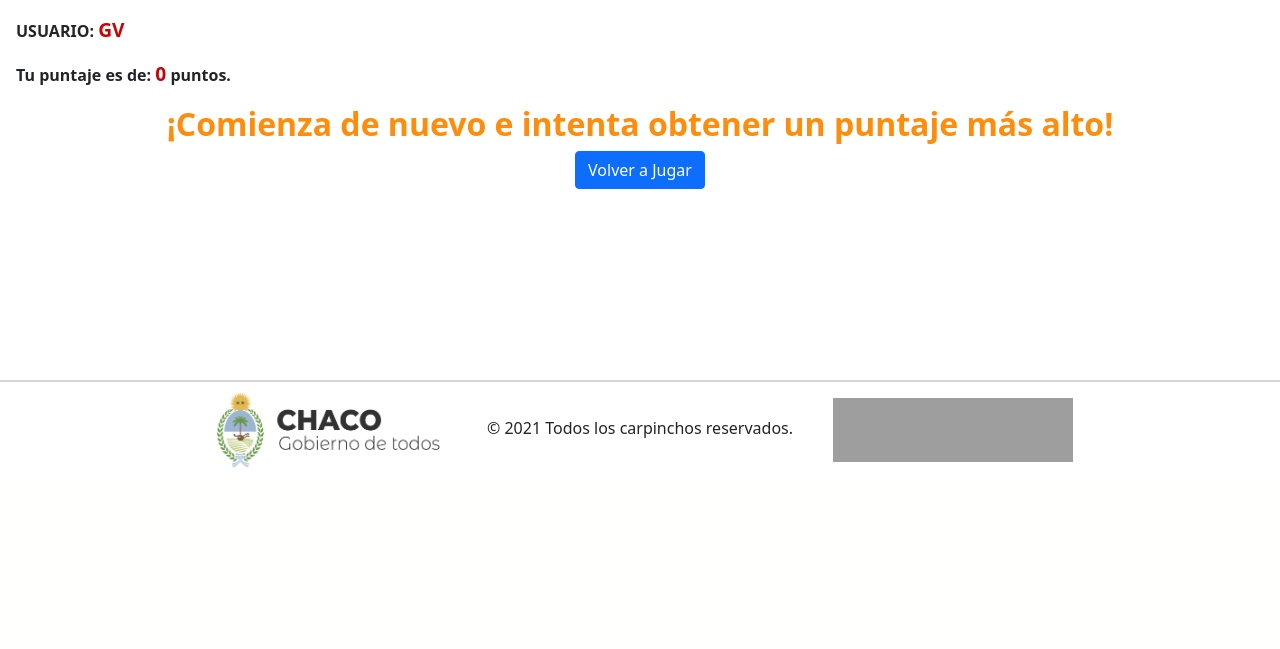
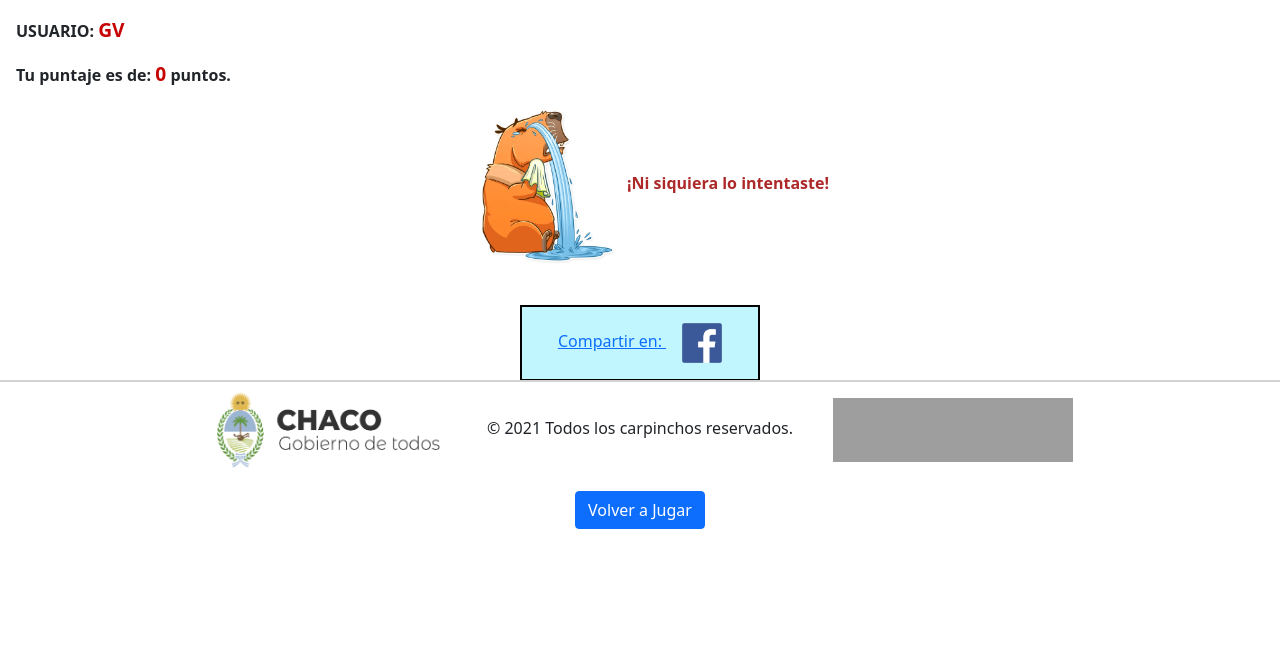
Before and after one commit to gonzalov85/Aplicativo1, a Django app: page /tablero/ in a window 1280 px wide. Shown: the part 322-971 px from the top of the page. Before the commit the page ends 790 px from the top, so only its background shows below. Run offline with Django 3.2, Linux system fonts and the light colour scheme; a user stored in the database is signed in; data comes from the database, SQL or seed files in the repository; both versions use the stored data as it was after the commit; some libraries are stand-ins or nearby versions; grey boxes are pictures that could not be loaded.

Commit message:
icono a puntaje 0 y compartir tablero
Co-Authored-By: SaraRotela <88736486+SaraRotela@users.noreply.github.com>
Co-Authored-By: santiagowuerich <88554765+santiagowuerich@users.noreply.github.com>
Co-Authored-By: guildmember145 <52839296+guildmember145@users.noreply.github.com>
Co-Authored-By: eugenia286 <88558845+eugenia286@users.noreply.github.com>
Co-Authored-By: JoseALT <88116605+JoseLALT@users.noreply.github.com>
Co-Authored-By: CristianSchah <88737383+CristianSchah@users.noreply.github.com>
Co-Authored-By: Ballest-fran <88737673+Ballest-fran@users.noreply.github.com>

```diff
--- a/static/css/main.css
+++ b/static/css/main.css
@@ -152,3 +152,27 @@ body{
 .imagen-puntaje img{
     width: 20vh;
 }
+
+.share img{
+    width: 5vh;
+}
+
+.share {
+    color: blue;
+    text-align: center;
+    padding: 5vh;
+    display:flex;
+    align-items: center;
+    justify-content: center;
+}
+
+.cuadrito{
+    width: 20%;
+    border: solid black 2px;
+    padding: 2vh;
+    background-color: rgb(194, 246, 255)
+}
+
+.facebooklogo{
+    margin-left: 2vh;
+}
--- a/templates/play/tablero.html
+++ b/templates/play/tablero.html
@@ -41,6 +41,8 @@
                 {% if user_quiz.puntaje_total == None %}
 
                     <p>Tu puntaje es de:  <span class="puntaje_actual">0</span> puntos.</p>
+                    <div class="imagen-puntaje"><img src="{% static 'images/muymalo.png' %}" alt=""><span>¡Ni siquiera lo intentaste!</span>
+                    </div>
 
                 {% else %}
 
@@ -66,8 +68,19 @@
             {% endif %}
         {% endfor %}
     </div>
+    <div class="share">
+        <a href="#"
+            onclick="
+                window.open(
+                'https://www.facebook.com/sharer/sharer.php?u='+encodeURIComponent(location.href),
+                'facebook-share-dialog',
+                'width=626,height=436');
+                return false;"><div class="cuadrito"><span>Compartir en:</span>
+            <img class="facebooklogo" src="{% static 'images/fb.png' %}" alt="">
+        </a></div>
+    </div>
     <div class="jugar-denuevo">
-        <h2 class="comienza">¡Comienza de nuevo e intenta obtener un puntaje más alto!</h2>
+        <h2 class="comienza">¡Comienza de nuevo e intenta obtener un puntaje más alto!</h2><br>
         <a href="{% url 'atencion' %}"><button type="button" class="btn btn-primary">Volver a Jugar </button></a>
         <br><br><br><br><br><br>
     </div>
```
Also changed, not shown: db.sqlite3, static/images/fb.png (added).
